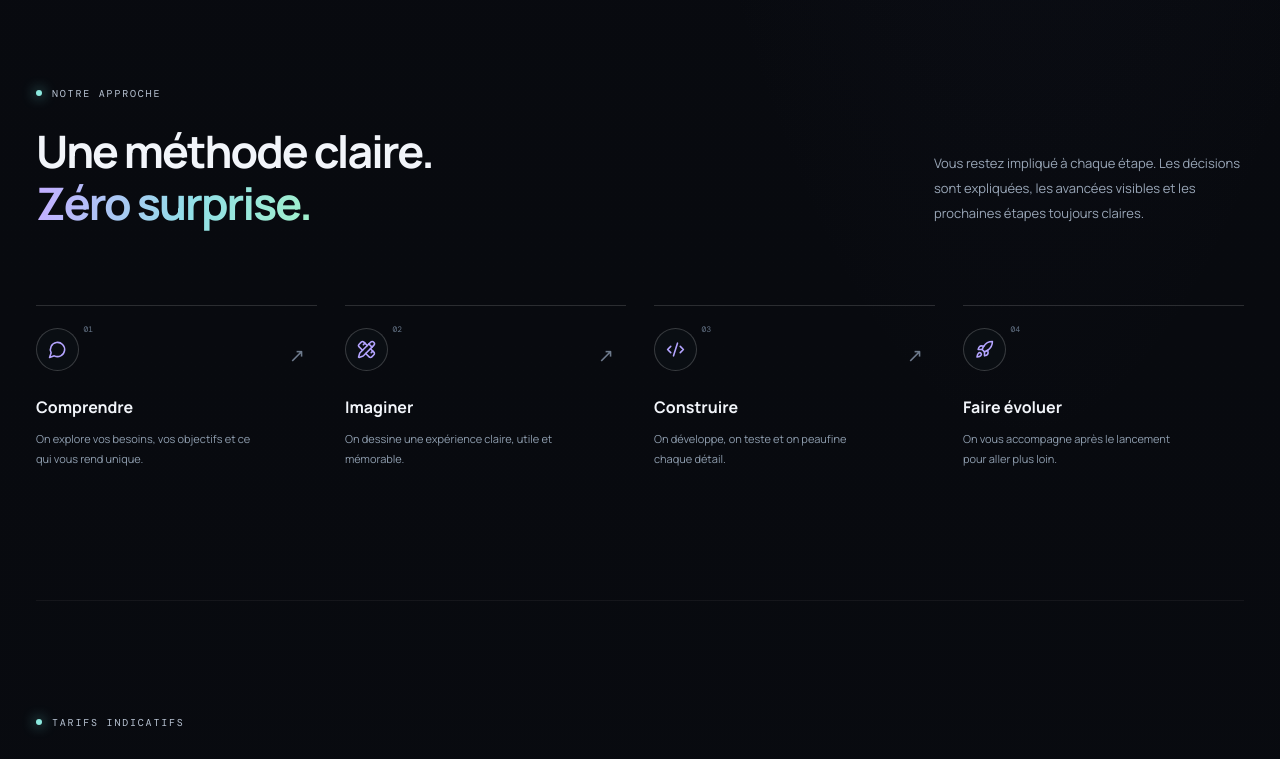
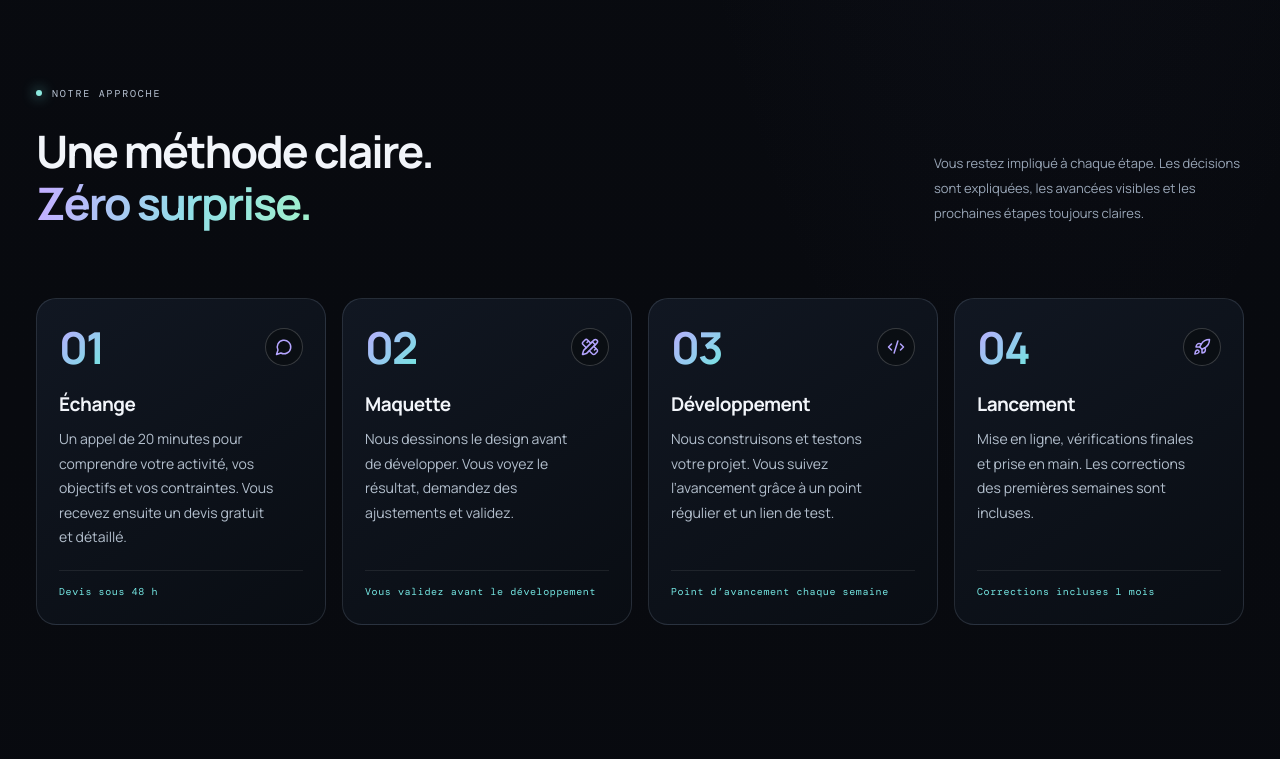
Before and after one commit to deen-tag/Favore, a Next.js app: page / in a window 1280 px wide. Shown: the part 2060-2819 px from the top of the page. Built offline with nearby package versions, Linux system fonts and the light colour scheme.

Commit message:
Favore v21 methode en cartes

```diff
--- a/app/globals.css
+++ b/app/globals.css
@@ -171,3 +171,15 @@ body{background-image:radial-gradient(ellipse at 80% 5%,rgba(77,83,139,.12),tran
 .legal p,.legal li{font-size:14px;line-height:1.85;color:#9aa7b7}
 .legal a{color:#bcaaff;border-bottom:1px solid #bcaaff55}
 .footer-bottom a{color:#9aa7b7}.footer-bottom a:hover{color:#fff}
+
+/* V21 — méthode en cartes */
+ol.steps{list-style:none;padding:0;position:relative;grid-template-columns:repeat(4,minmax(0,1fr));gap:16px;margin-top:48px}
+ol.steps .step{border:1px solid var(--line);border-radius:20px;padding:26px 22px;background:linear-gradient(145deg,#111722,#090d13);display:flex;flex-direction:column}
+.step-head{display:flex;align-items:center;justify-content:space-between;margin-bottom:22px}
+.step-num{font-size:44px;font-weight:700;letter-spacing:-2px;line-height:1;background:linear-gradient(135deg,#bcaaff,#74e5e1);-webkit-background-clip:text;background-clip:text;color:transparent}
+ol.steps .step-icon{width:38px;height:38px;margin:0}
+ol.steps .step h3{font-size:19px;letter-spacing:-.5px;margin:0 0 10px}
+ol.steps .step p{font-size:14px;line-height:1.75;color:#b3bfcd;margin:0 0 20px;flex:1}
+.step-meta{font:10px 'DM Mono',monospace;letter-spacing:.6px;color:#74e5e1;border-top:1px solid #ffffff14;padding-top:14px}
+@media(max-width:1000px){ol.steps{grid-template-columns:1fr 1fr}}
+@media(max-width:620px){ol.steps{grid-template-columns:1fr;gap:12px}}
--- a/app/site.tsx
+++ b/app/site.tsx
@@ -16,10 +16,10 @@ const pricing = [
   { title: "Automatisation", tag: "Automatisation", from: "600 €", to: "jusqu’à 4 000 €", delay: "1 à 3 semaines", items: ["Audit de vos tâches répétitives", "Connexion de vos outils existants", "Scénarios testés et documentés", "Prise en main de votre équipe"] },
 ];
 const steps = [
-  { icon: MessageCircle, title: "Comprendre", desc: "On explore vos besoins, vos objectifs et ce qui vous rend unique." },
-  { icon: PencilRuler, title: "Imaginer", desc: "On dessine une expérience claire, utile et mémorable." },
-  { icon: Code2, title: "Construire", desc: "On développe, on teste et on peaufine chaque détail." },
-  { icon: Rocket, title: "Faire évoluer", desc: "On vous accompagne après le lancement pour aller plus loin." },
+  { icon: MessageCircle, title: "Échange", desc: "Un appel de 20 minutes pour comprendre votre activité, vos objectifs et vos contraintes. Vous recevez ensuite un devis gratuit et détaillé.", meta: "Devis sous 48 h" },
+  { icon: PencilRuler, title: "Maquette", desc: "Nous dessinons le design avant de développer. Vous voyez le résultat, demandez des ajustements et validez.", meta: "Vous validez avant le développement" },
+  { icon: Code2, title: "Développement", desc: "Nous construisons et testons votre projet. Vous suivez l’avancement grâce à un point régulier et un lien de test.", meta: "Point d’avancement chaque semaine" },
+  { icon: Rocket, title: "Lancement", desc: "Mise en ligne, vérifications finales et prise en main. Les corrections des premières semaines sont incluses.", meta: "Corrections incluses 1 mois" },
 ];
 function Logo(){return <a href="#accueil" className="logo" aria-label="Favore, accueil"><span className="logo-mark"><i/><i/><i/></span><span>favore<span className="registered">®</span></span></a>}
 
@@ -39,7 +39,7 @@ export default function Site(){
   </section>
   <section className="services section wrap" id="services" aria-labelledby="services-title"><div className="section-intro"><div className="eyebrow"><span className="eyebrow-dot"/> NOS EXPERTISES</div><h2 id="services-title">Ce que nous<br/><span className="muted">pouvons faire</span><br/><span className="gradient-text">pour vous.</span></h2><p>Un site pour être trouvé, une application pour vos clients ou votre équipe, une automatisation pour gagner du temps. Nous choisissons avec vous ce dont vous avez vraiment besoin.</p><a className="text-link" href="#contact">Parlons de vos idées <span>↗</span></a></div><div className="service-grid">{services.map((s,i)=>{const Icon=s.icon;return <motion.article className="service-card" key={s.title} initial={{opacity:0,y:26}} whileInView={{opacity:1,y:0}} viewport={{once:true,amount:.2}} transition={{duration:.55,delay:i*.1}}><div className="card-top"><span className="service-icon"><Icon size={20}/></span><span className="service-number">{s.n}</span></div><h3>{s.title}</h3><p>{s.desc}</p><div className={`card-art card-art-image ${s.visual}`} aria-hidden="true"><img src={s.visual === "browser" ? "/images/favore-web.webp" : s.visual === "phone" ? "/images/favore-apps.webp" : "/images/favore-workflow.webp"} alt="" loading="lazy" decoding="async" /></div><div className="card-bottom"><span>{s.tag}</span><a href="#contact" aria-label={`Parler de ${s.title}`}><ArrowUpRight size={18}/></a></div></motion.article>})}</div></section>
   <section className="manifesto" id="studio"><div className="manifesto-noise"/><div className="manifesto-inner wrap"><div className="eyebrow"><span className="eyebrow-dot"/> LE STUDIO FAVORE</div><h2>Un studio à taille humaine.<br/><span className="gradient-text">Votre projet, de A à Z.</span></h2><p>Chaque projet commence par une question simple : qu’est-ce qui doit réellement changer ? Vous échangez directement avec la personne qui conçoit et développe, de la première idée à la mise en ligne.</p><div className="manifesto-stats"><div><b>2-4<span> sem.</span></b><small>Délai d’un site vitrine</small></div><div><b>900<span>€</span></b><small>Site vitrine dès</small></div><div><b>1</b><small>Interlocuteur unique</small></div></div></div><div className="manifesto-orb"/></section>
-  <section className="approach section wrap" id="approche" aria-labelledby="approach-title"><div className="approach-heading"><div><div className="eyebrow"><span className="eyebrow-dot"/> NOTRE APPROCHE</div><h2 id="approach-title">Une méthode claire.<br/><span className="gradient-text">Zéro surprise.</span></h2></div><p>Vous restez impliqué à chaque étape. Les décisions sont expliquées, les avancées visibles et les prochaines étapes toujours claires.</p></div><div className="steps">{steps.map((s,i)=>{const Icon=s.icon;return <motion.div className="step" key={s.title} initial={{opacity:0,y:20}} whileInView={{opacity:1,y:0}} viewport={{once:true}} transition={{delay:i*.1}}><div className="step-icon"><Icon size={19}/><span>0{i+1}</span></div><h3>{s.title}</h3><p>{s.desc}</p>{i<3&&<div className="step-arrow">↗</div>}</motion.div>})}</div></section>
+  <section className="approach section wrap" id="approche" aria-labelledby="approach-title"><div className="approach-heading"><div><div className="eyebrow"><span className="eyebrow-dot"/> NOTRE APPROCHE</div><h2 id="approach-title">Une méthode claire.<br/><span className="gradient-text">Zéro surprise.</span></h2></div><p>Vous restez impliqué à chaque étape. Les décisions sont expliquées, les avancées visibles et les prochaines étapes toujours claires.</p></div><ol className="steps">{steps.map((s,i)=>{const Icon=s.icon;return <motion.li className="step" key={s.title} initial={{opacity:0,y:20}} whileInView={{opacity:1,y:0}} viewport={{once:true}} transition={{delay:i*.1}}><div className="step-head"><span className="step-num">0{i+1}</span><span className="step-icon"><Icon size={18}/></span></div><h3>{s.title}</h3><p>{s.desc}</p><span className="step-meta">{s.meta}</span></motion.li>})}</ol></section>
   <section className="pricing section wrap" id="tarifs" aria-labelledby="pricing-title"><div className="pricing-heading"><div className="eyebrow"><span className="eyebrow-dot"/> TARIFS INDICATIFS</div><h2 id="pricing-title">Des budgets<br/><span className="gradient-text">clairs dès le départ.</span></h2><p>Des fourchettes pour vous repérer. Le prix final dépend de votre projet : on le fixe ensemble, par devis, avant de commencer.</p></div><div className="pricing-grid">{pricing.map(p=><article className="pricing-card" key={p.title}><span className="pricing-tag">{p.tag}</span><h3>{p.title}</h3><div className="pricing-price"><small>à partir de</small><b>{p.from}</b><span>{p.to}</span></div><ul>{p.items.map(i=><li key={i}>{i}</li>)}</ul><p className="pricing-delay">Délai indicatif : {p.delay}</p></article>)}</div><p className="pricing-note">Tarifs indicatifs, TVA non applicable (art. 293 B du CGI). L’hébergement, le nom de domaine et les abonnements d’outils éventuels sont précisés dans le devis.</p></section>
   <section className="faq section wrap" id="questions" aria-labelledby="faq-title"><div className="faq-heading"><div className="eyebrow"><span className="eyebrow-dot"/> QUESTIONS FRÉQUENTES</div><h2 id="faq-title">Avant de se lancer.</h2><p>Quelques réponses pour savoir à quoi vous attendre. Et si votre question n’est pas ici, nous sommes là pour en parler.</p></div><div className="faq-list">
    <details><summary>Quel type de projet pouvez-vous réaliser ? <span>+</span></summary><p>Sites vitrines, pages de présentation, applications web et mobiles, ou automatisations entre vos outils. Nous cadrons ensemble le besoin avant de choisir la bonne solution.</p></details>
```
